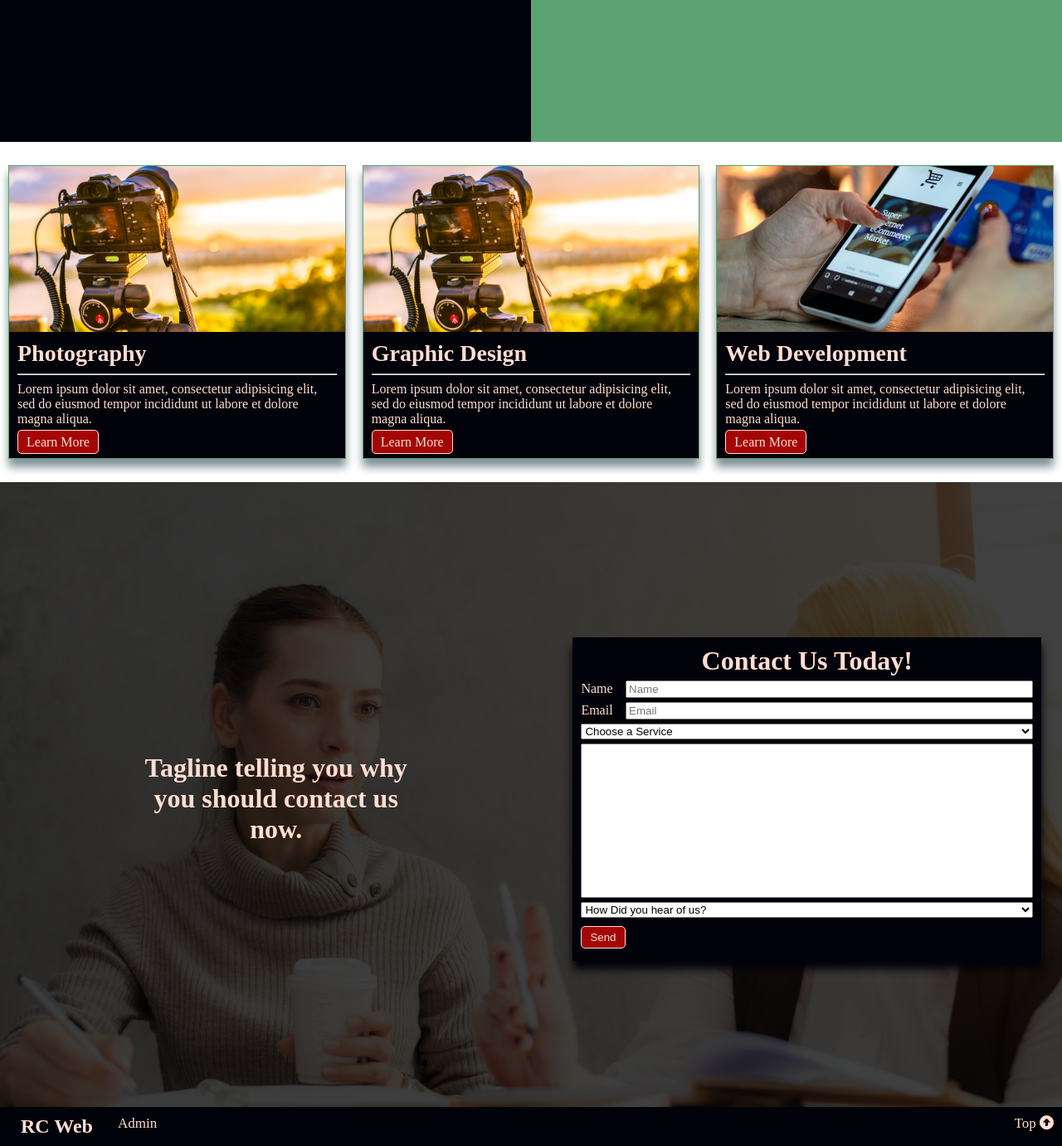
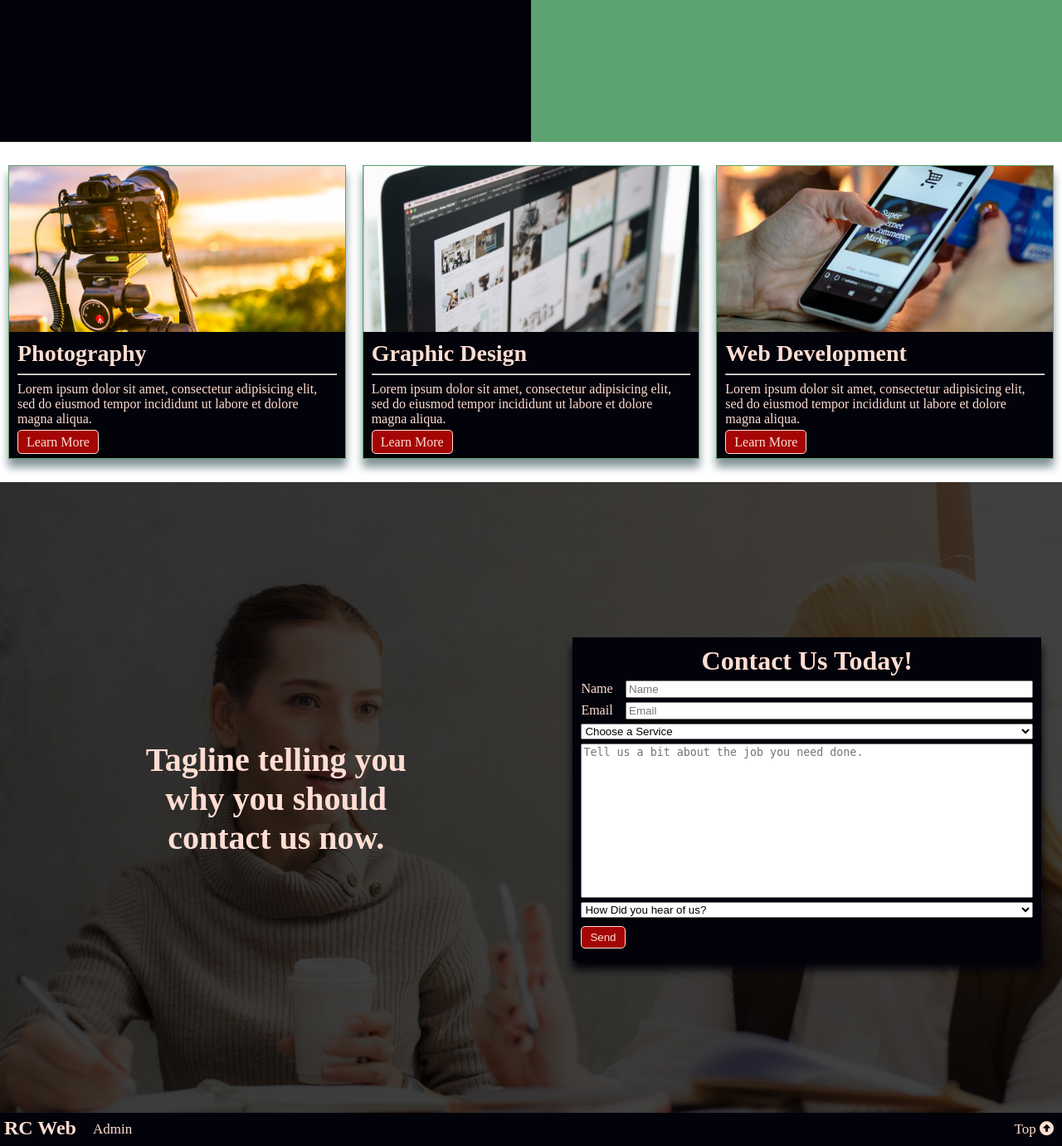
Before and after one commit to rjcarney/rjcarney.github.io, a PHP site: page / in a window 1280 px wide. Shown: the part 629-2010 px from the top of the page at 83% size. Run offline with PHP 8.4, Linux system fonts and the light colour scheme; some libraries are stand-ins or nearby versions.

Commit message:
footer styling fix

```diff
--- a/css/master.css
+++ b/css/master.css
@@ -150,7 +150,7 @@ p {
   background-image: url(../assets/images/camera.jpg);
 }
 #graphic-design {
-  background-image: url(../assets/images/camera.jpg);
+  background-image: url(../assets/images/graphic-design.jpg);
 }
 #web-development {
   background-image: url(../assets/images/webdev.jpg);
@@ -193,7 +193,7 @@ p {
   width: 50%;
 }
 .tagline h1 {
-  font-size: 32px;
+  font-size: 40px;
   text-align: center;
   width: 60%;
 }
@@ -226,18 +226,22 @@ textarea {
   right: 0;
   background: var(--dark);
 }
-#footer h1 {
+#footer .brand {
   position: relative;
   display: inline;
-  padding: 3px 0 3px 5px;
   font-size: 24px;
+  padding: 5px 0 3px 5px;
 }
-#footer a {
+#footer .link {
   display: inline;
   font-size: 17px;
   padding: 10px;
   text-align: center;
   margin-left: 10px;
+  align-items: center;
+}
+#footer .link:hover {
+  color: var(--primary);
 }
 .left{
   float: left;
--- a/index.html
+++ b/index.html
@@ -113,7 +113,8 @@
                   </select>
                 </div>
                 <div class="flex mb-5">
-                  <textarea name="description" rows="12" cols="40"></textarea>
+                  <textarea name="description" rows="12" cols="40"
+                    placeholder="Tell us a bit about the job you need done."></textarea>
                 </div>
                 <div class="flex mb-5">
                   <select class="" name="outreach">
@@ -131,9 +132,9 @@
             </div>
           </div>
           <div id="footer">
-            <a href="#" class="left"><h1>RC Web</h1></a>
-            <a href="#" class="left">Admin</a>
-            <a href="#Top" class="right">Top <i class="fas fa-arrow-alt-circle-up"></i></a>
+            <a href="#" class="left brand"><h1>RC Web</h1></a>
+            <a href="#" class="left link">Admin</a>
+            <a href="#Top" class="right link">Top <i class="fas fa-arrow-alt-circle-up"></i></a>
           </div>
         </div>
       </section>
```
Also changed, not shown: assets/images/graphic-design.jpg (added).
